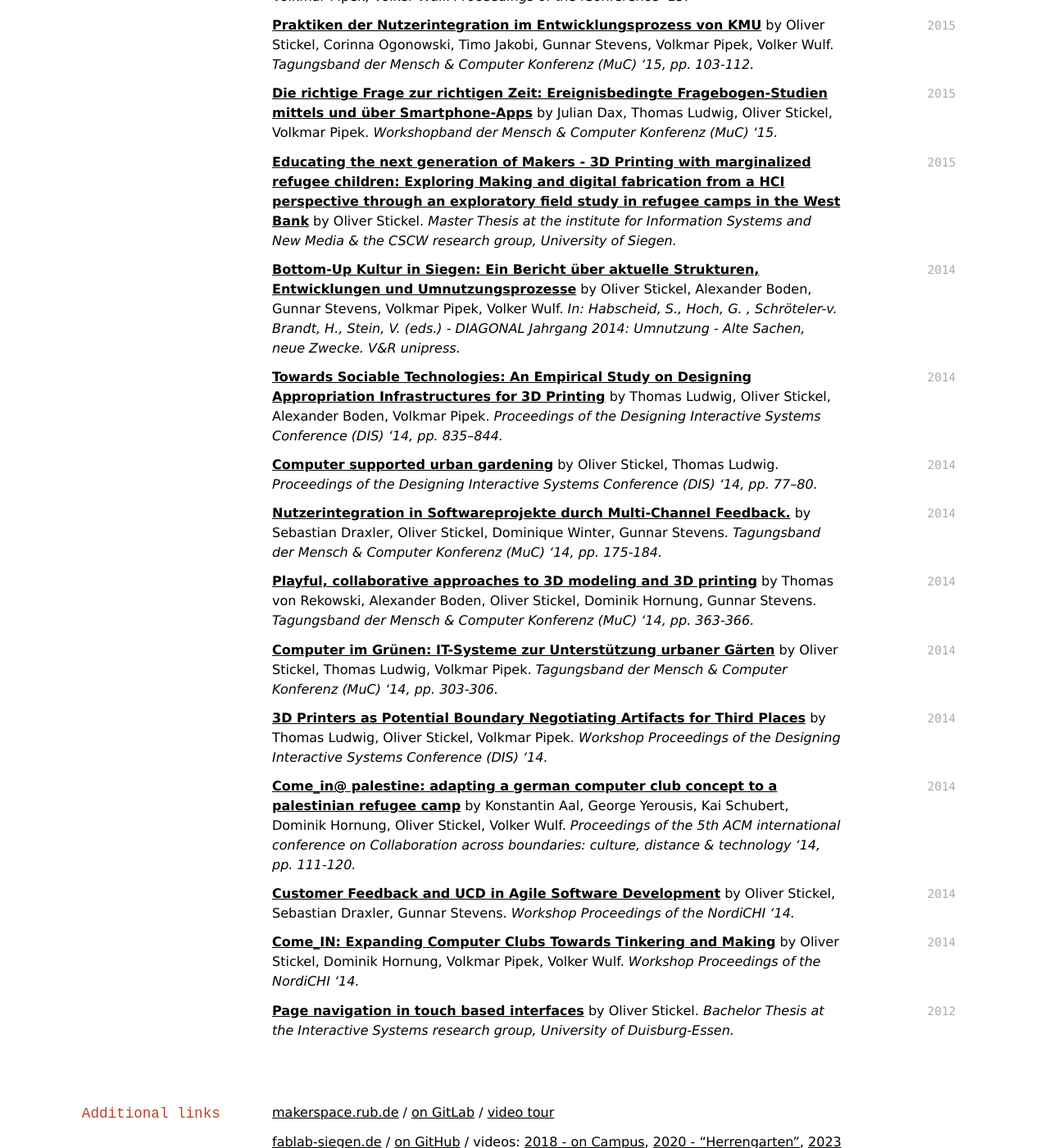
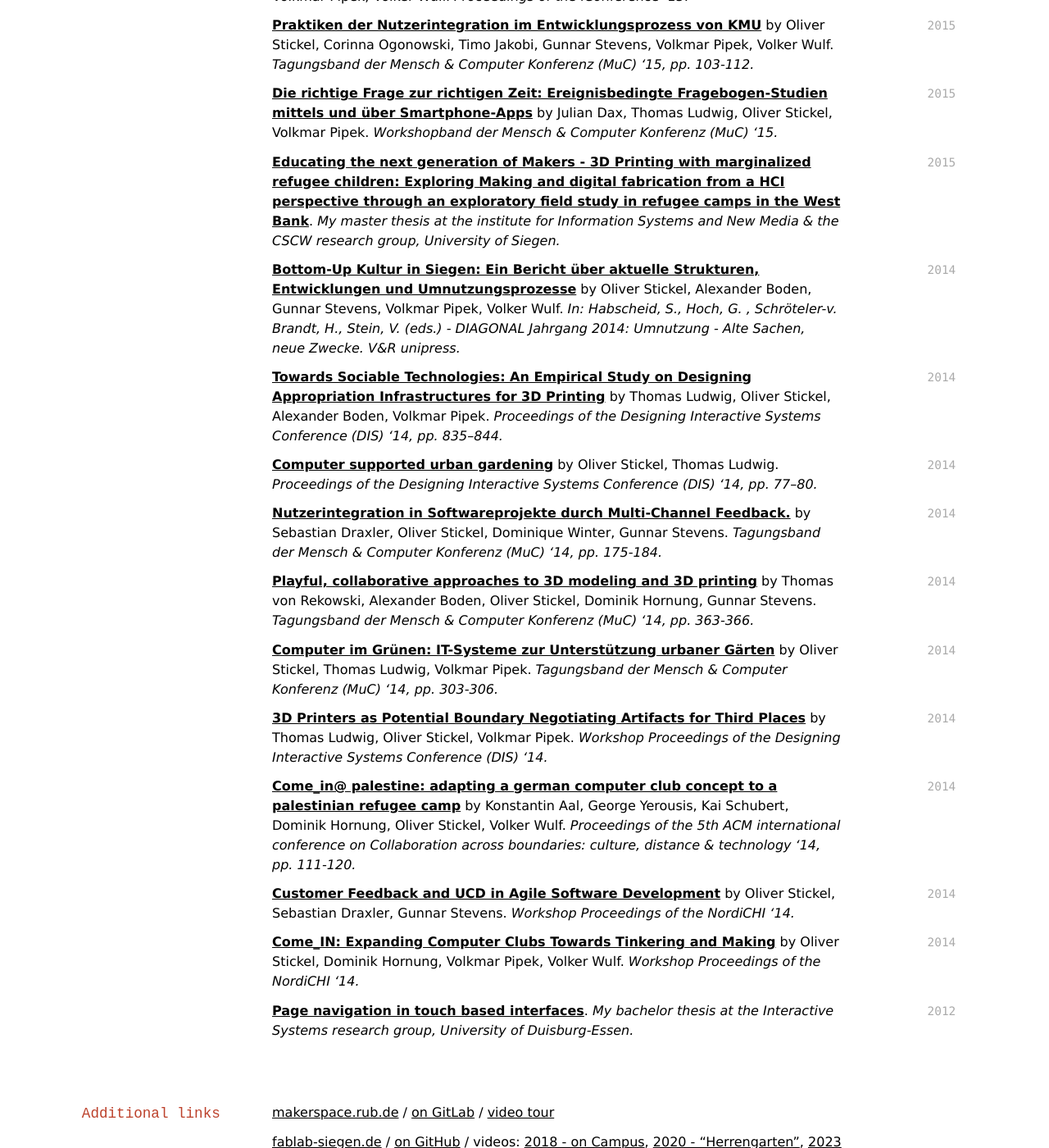
Before and after one commit to oliverstickel/oliverstickel.github.io, a Jekyll site: the page built from index.md, in a window 1280 px wide and 1400 px high, scrolled down 5543 px. Shown: the whole window at 82% size. Built offline with Jekyll 4.4.1, drawn with Linux system fonts in a browser that asks for light colours; nearby versions of some CDN libraries; a style sheet for code colours, icons or effects is not loaded; some of the changed text lies outside the part shown.

Commit message:
Update index.md

```diff
--- a/index.md
+++ b/index.md
@@ -131,7 +131,7 @@ I enjoy camping, water, (working on) motorbikes, cooking and books.
 **Honorable Mention Paper Award**, "Mensch und Computer" (M&C) conference of the German Informatics Society (GI) for *Praktiken der Nutzerintegration im Entwicklungsprozess von KMU* (see below).
 
 `2015`
-**Arthur-Woll award** for an exemplary master's thesis , University of Siegen and association for the support of the economic faculty.
+**Arthur-Woll award** for an exemplary master thesis , University of Siegen and association for the support of the economic faculty.
 
 `2015`
 **pwc award** for best graduate of the faculty, University of Siegen and PricewaterhouseCoopers.
@@ -184,7 +184,7 @@ I enjoy camping, water, (working on) motorbikes, cooking and books.
 [**Die richtige Frage zur richtigen Zeit: Ereignisbedingte Fragebogen-Studien mittels und über Smartphone-Apps**](https://dl.gi.de/bitstream/handle/20.500.12116/8125/Dax_etal_2015.pdf?sequence=2) by Julian Dax, Thomas Ludwig, Oliver Stickel, Volkmar Pipek. *Workshopband der Mensch & Computer Konferenz (MuC) '15.*
 
 `2015`
-[**Educating the next generation of Makers - 3D Printing with marginalized refugee children: Exploring Making and digital fabrication from a HCI perspective through an exploratory field study in refugee camps in the West Bank**](files/10.13140-2.1.2839.5848.pdf) by Oliver Stickel. *Master Thesis at the institute for Information Systems and New Media & the CSCW research group, University of Siegen.*
+[**Educating the next generation of Makers - 3D Printing with marginalized refugee children: Exploring Making and digital fabrication from a HCI perspective through an exploratory field study in refugee camps in the West Bank**](files/10.13140-2.1.2839.5848.pdf). *My master thesis at the institute for Information Systems and New Media & the CSCW research group, University of Siegen.*
 
 `2014`
 [**Bottom-Up Kultur in Siegen: Ein Bericht über aktuelle Strukturen, Entwicklungen und Umnutzungsprozesse**](files/10.14220-digo.2014.35.1.55.pdf) by Oliver Stickel, Alexander Boden, Gunnar Stevens, Volkmar Pipek, Volker Wulf. *In: Habscheid, S., Hoch, G. , Schröteler-v. Brandt, H., Stein, V. (eds.) - DIAGONAL Jahrgang 2014: Umnutzung - Alte Sachen, neue Zwecke. V&R unipress.*
@@ -217,7 +217,7 @@ I enjoy camping, water, (working on) motorbikes, cooking and books.
 [**Come_IN: Expanding Computer Clubs Towards Tinkering and Making**](https://www.researchgate.net/profile/Oliver-Stickel/publication/267481683_Come_IN_Expanding_Computer_Clubs_Towards_Tinkering_and_Making/links/5450b4db0cf249aa53dac3d6/Come-IN-Expanding-Computer-Clubs-Towards-Tinkering-and-Making.pdf?_tp=eyJjb250ZXh0Ijp7ImZpcnN0UGFnZSI6InB1YmxpY2F0aW9uIiwicGFnZSI6InB1YmxpY2F0aW9uIn19) by Oliver Stickel, Dominik Hornung, Volkmar Pipek, Volker Wulf. *Workshop Proceedings of the NordiCHI '14.*
 
 `2012`
-[**Page navigation in touch based interfaces**](files/ba-thesis.pdf) by Oliver Stickel. *Bachelor Thesis at the Interactive Systems research group, University of Duisburg-Essen.*
+[**Page navigation in touch based interfaces**](files/ba-thesis.pdf). *My bachelor thesis at the Interactive Systems research group, University of Duisburg-Essen.*
 
 
 ## Additional links
```
